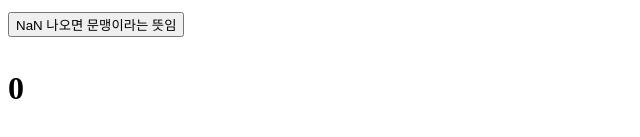
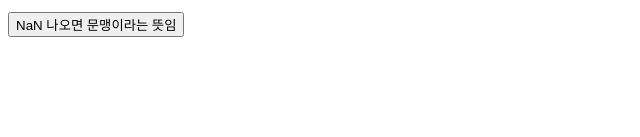
Before and after one commit to NOT2ho/4294967295.io, a Next.js app: page /TejavaCalc in a window 1280 px wide. Shown: the part 187-324 px from the top of the page, without its empty margins (0-640 px from the left). Built offline with nearby package versions, Linux system fonts and the light colour scheme.

Commit message:
fix 0 issue

```diff
--- a/app/TejavaCalc/page.tsx
+++ b/app/TejavaCalc/page.tsx
@@ -9,6 +9,7 @@ export default function TejavaCalc() {
 
     const { pending, data } = useFormStatus()
     const [val, setVal] = React.useState(0);
+    const [hide, setHide] = React.useState(false);
 
     const FormSubmit = (formData: FormData) => {
         const param = Number(formData.get('body'))
@@ -16,6 +17,7 @@ export default function TejavaCalc() {
         console.log(die)
 
         setVal(die)
+        setHide(true)
     }
 
     return (
@@ -23,7 +25,8 @@ export default function TejavaCalc() {
             <p>
                 <textarea name="body" placeholder="체중 입력(int, kg)."></textarea>
             </p>
-            <p><input type="submit" value="NaN 나오면 문맹이라는 뜻임" disabled={pending} /></p><p>{val}</p>
+            <p><input type="submit" value="NaN 나오면 문맹이라는 뜻임" disabled={pending} />
+            </p>{hide ? <p>당신은 데자와 {val}캔을 먹으면 1/2 확률로 죽습니다. 주의하시길</p> : <p></p>}
         </form >
     )
 }
```
